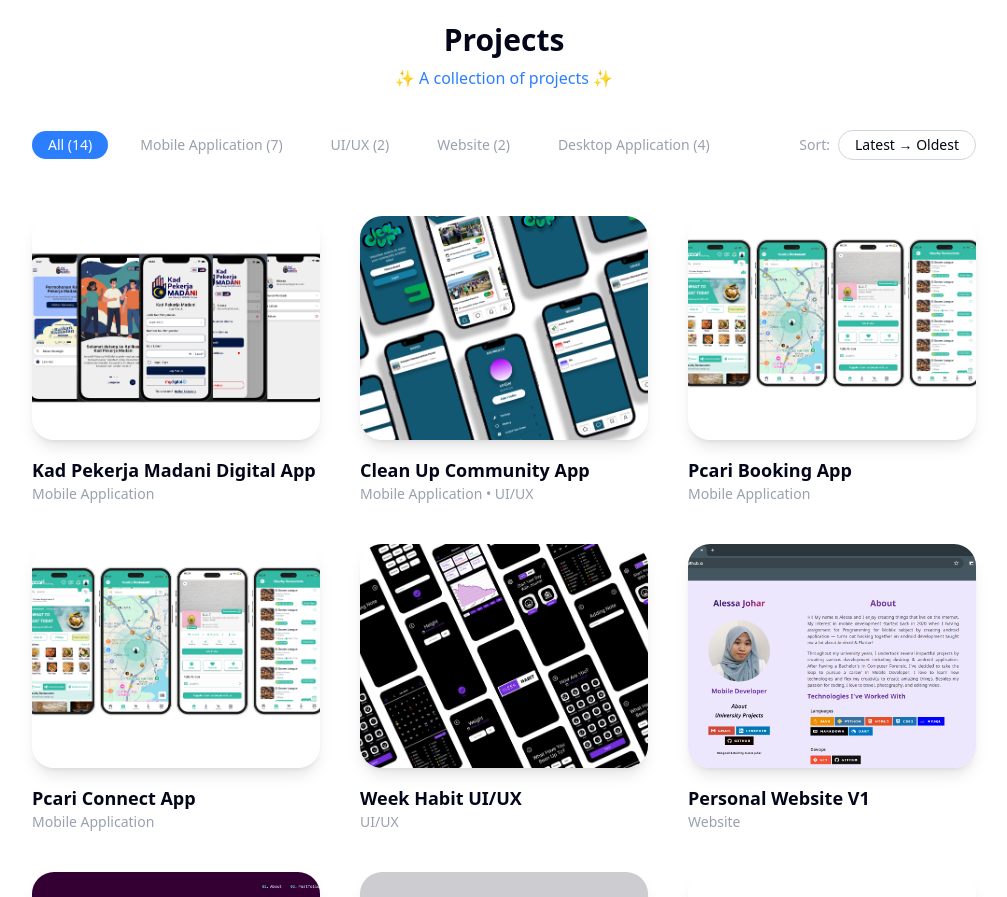
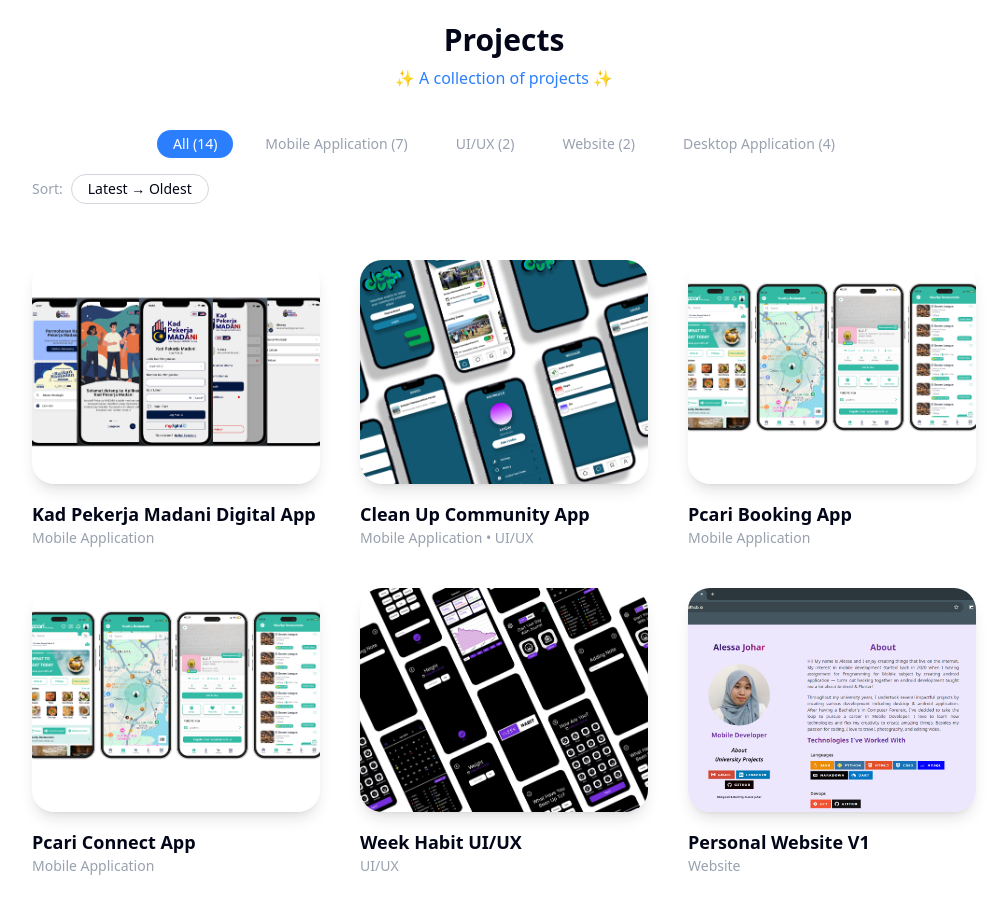
Before and after one commit to aafiqah/aafiqah-portfolio-v2, a Next.js app: page / in a window 1280 px wide. Shown: the part 2840-3737 px from the top of the page, without its empty margins (136-1143 px from the left). Built offline with nearby package versions, Linux system fonts and the light colour scheme.

Commit message:
refactor (projects): change categories UI align to center

```diff
--- a/src/components/sections/Projects.tsx
+++ b/src/components/sections/Projects.tsx
@@ -169,7 +169,7 @@ export default function Projects() {
       {/* Filters + Sort */}
       <div className="flex flex-wrap items-center justify-between gap-4 mb-14">
         {/* Categories */}
-        <div className="flex gap-4 flex-wrap text-sm font-medium">
+        <div className="flex gap-4 flex-wrap justify-center text-sm font-medium w-full">
           {categories.map((cat) => (
             <button
               key={cat}
```
